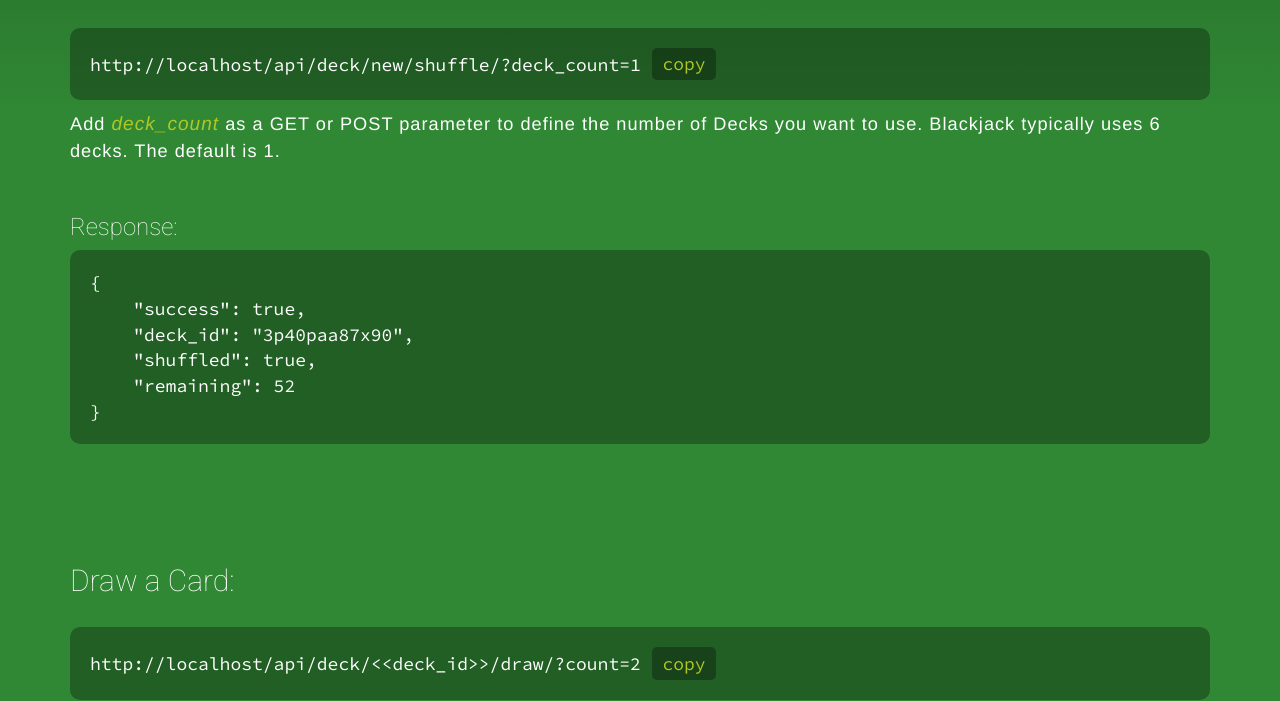
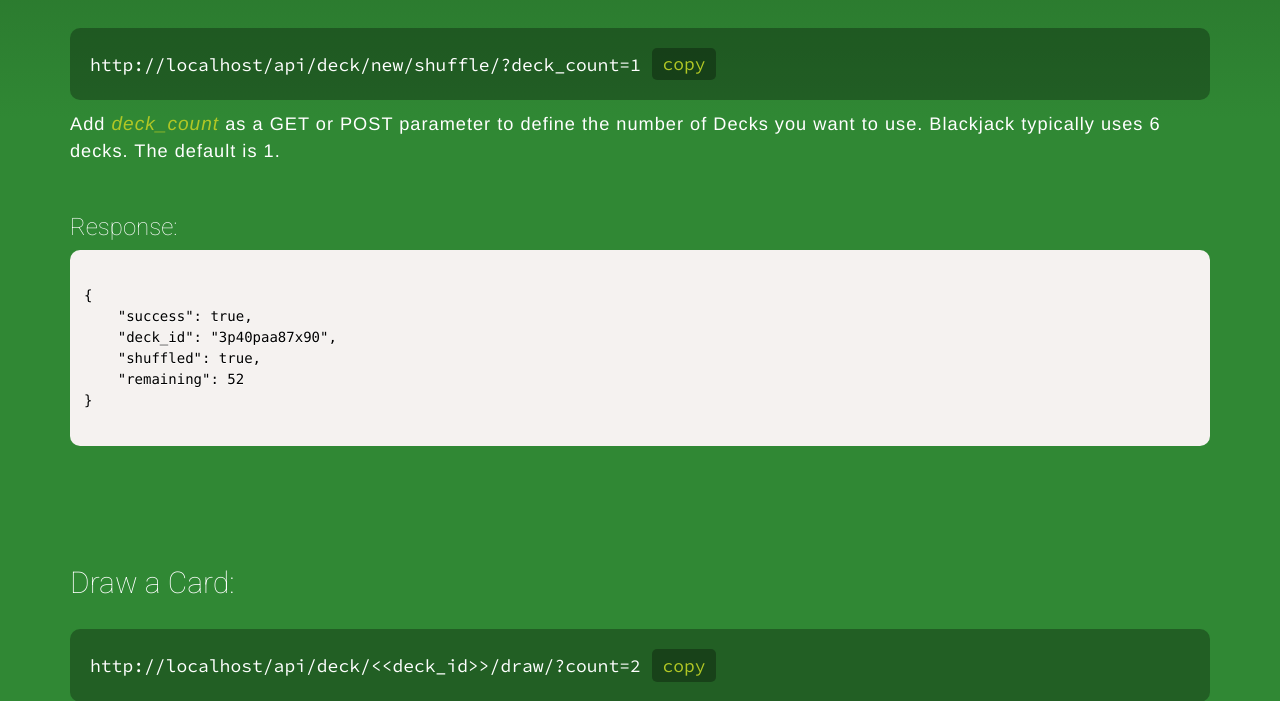
Before and after one commit to crobertsbmw/deckofcards, a Django app: page / in a window 1280 px wide. Shown: the part 481-1182 px from the top of the page. Run offline with Django 3.2, Linux system fonts and the light colour scheme; some libraries are stand-ins or nearby versions.

Commit message:
update deck/templates/docs.html

```diff
--- a/deck/templates/docs.html
+++ b/deck/templates/docs.html
@@ -231,12 +231,14 @@
 <br>
 <h3>Response:</h3>
 <pre>
+  <code class="language-json">
 {
     "success": true,
     "deck_id": "3p40paa87x90",
     "shuffled": true,
     "remaining": 52
 }
+  </code>
 </pre>
 
 <h2 class="section-header" id="draw-card">Draw a Card:</h2>
```
